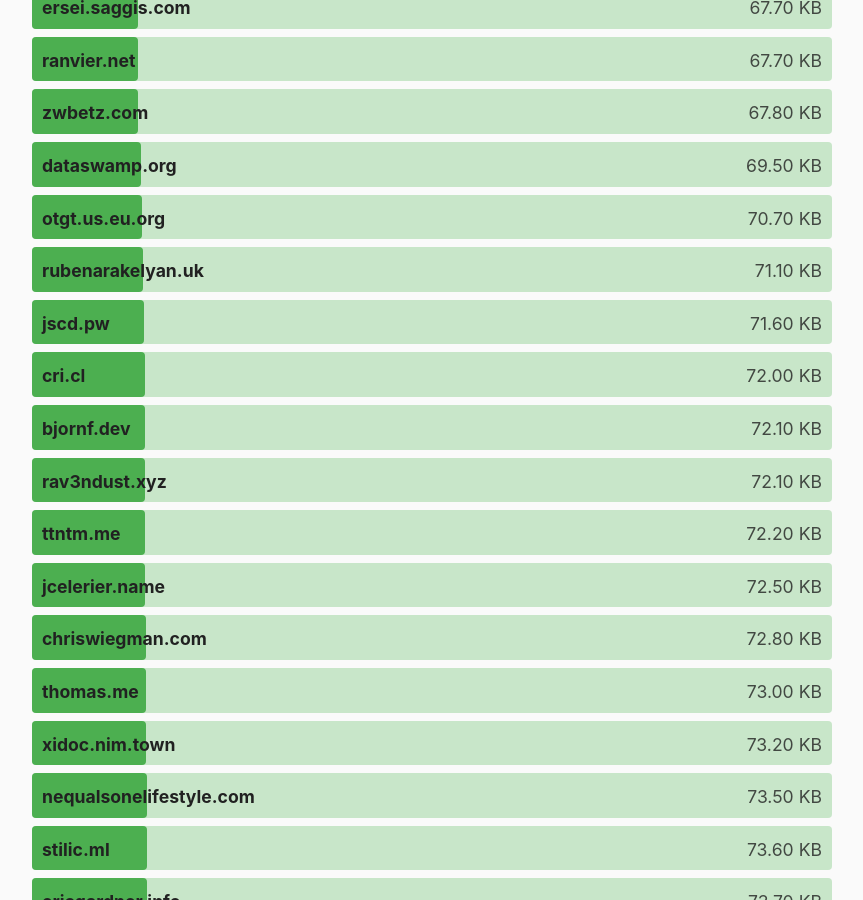
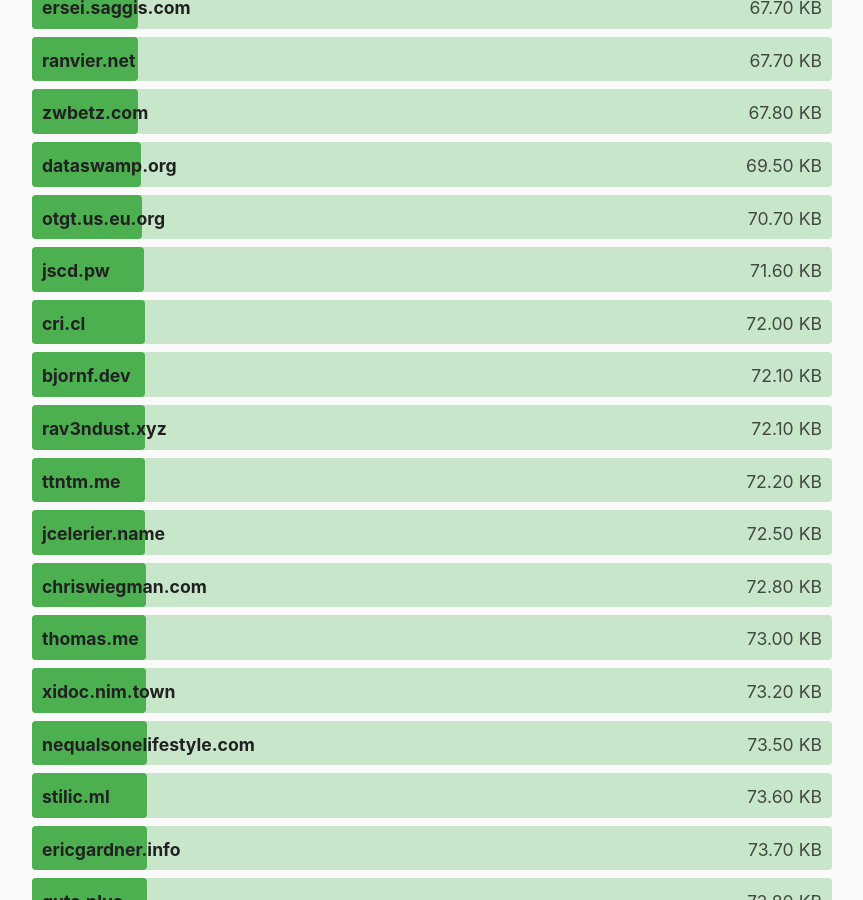
Before and after one commit to kevquirk/512kb.club, a Jekyll site: the page built from index.md, in a window 1280 px wide and 900 px high, scrolled down 15050 px. Shown: the whole window, without its empty margins (208-1071 px from the left). Built offline with Jekyll 4.4.1, drawn with Linux system fonts in a browser that asks for light colours.

Commit message:
Remove rubenarakelyan.uk
No longer active

```diff
--- a/_data/sites.yml
+++ b/_data/sites.yml
@@ -2063,11 +2063,6 @@
   size: 89.4
   last_checked: 2022-05-03
 
-- domain: rubenarakelyan.uk
-  url: https://www.rubenarakelyan.uk/
-  size: 71.1
-  last_checked: 2022-06-21
-
 - domain: rutar.org
   url: https://rutar.org/
   size: 10.1
```
